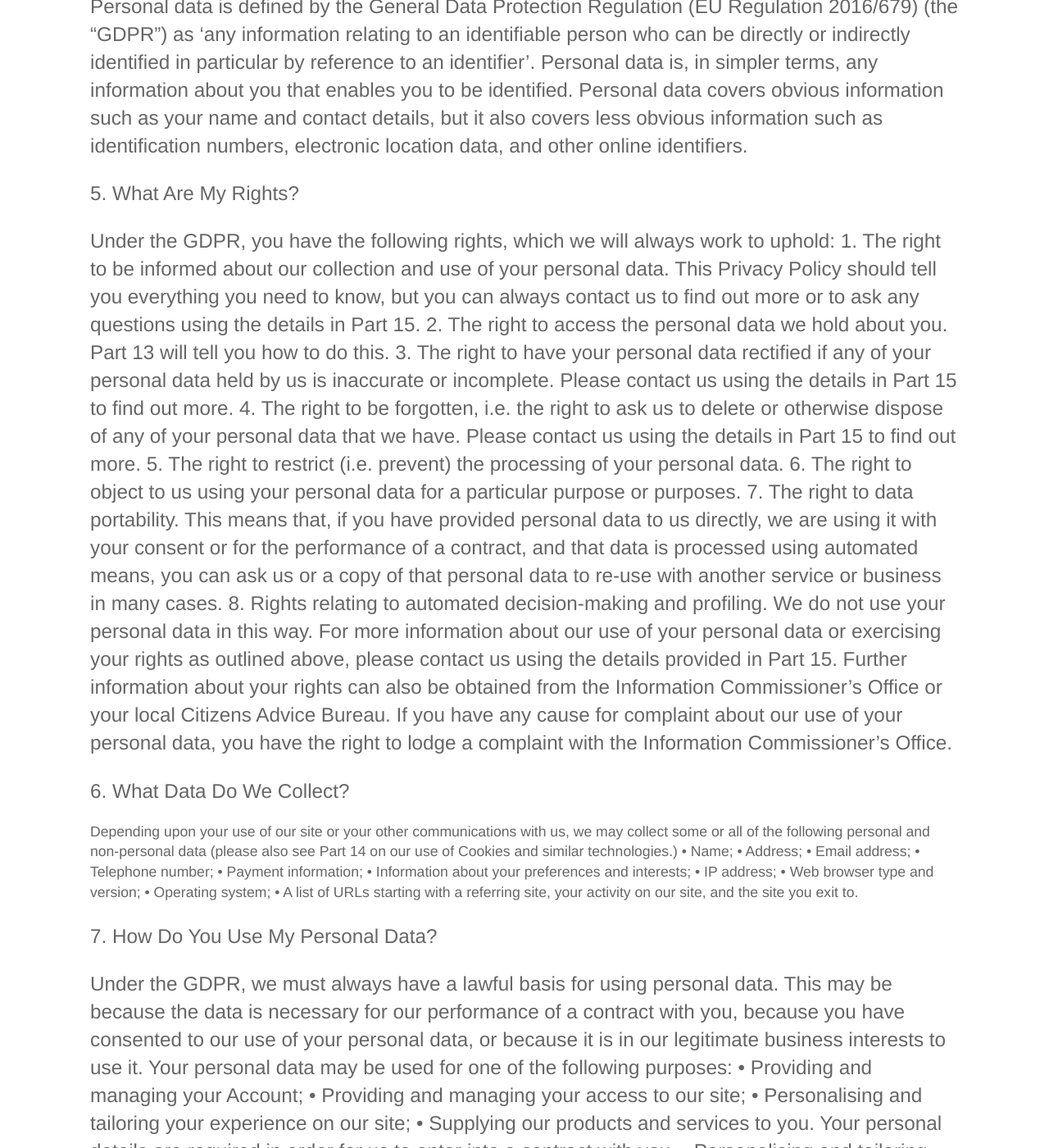
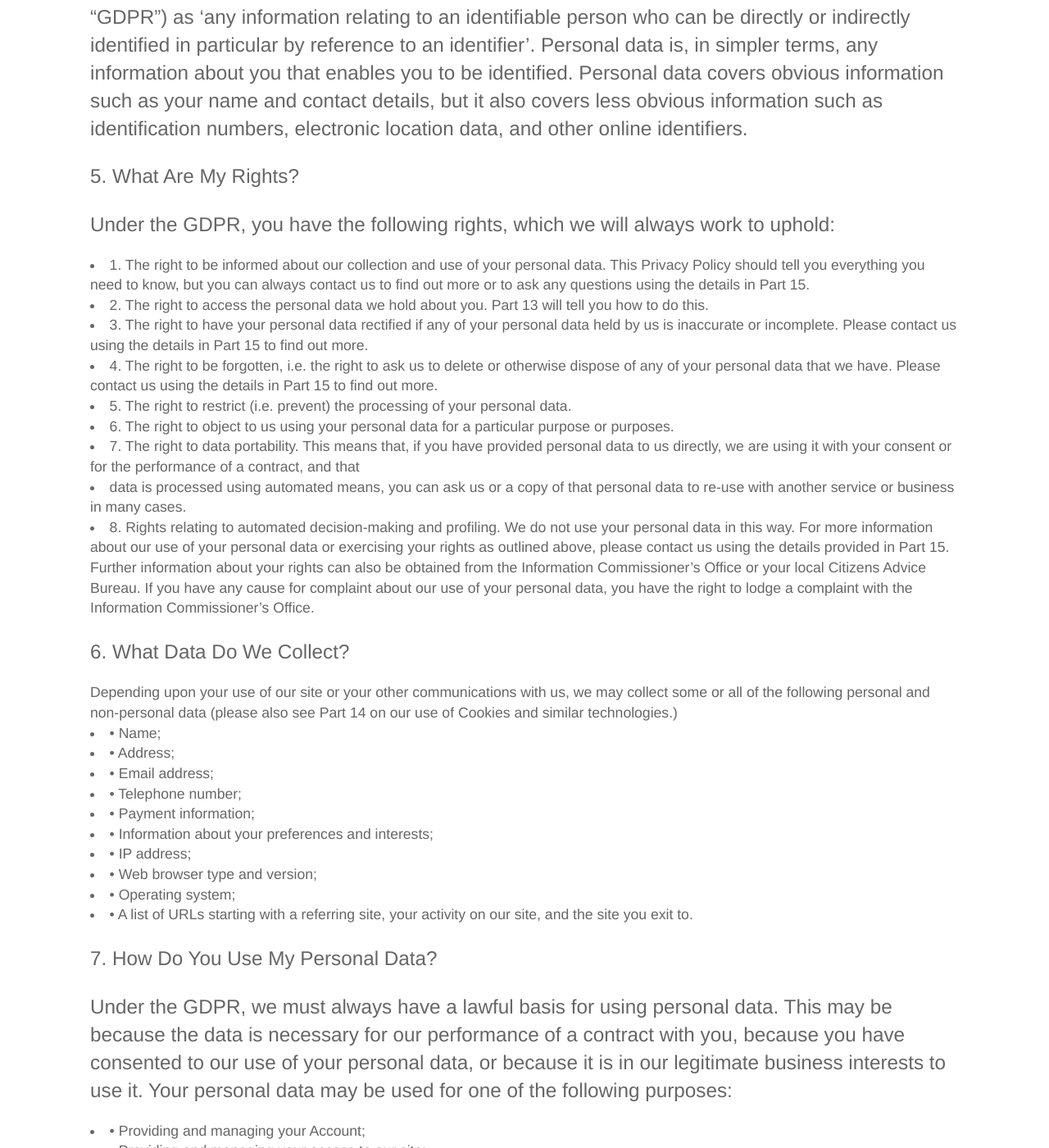
Before and after one commit to chriswilde1946/goodneighboursrp.org.uk, a Jekyll site: the page built from PrivacyPolicy.html, in a window 1280 px wide and 1400 px high, scrolled down 1516 px. Shown: the whole window at 82% size. Built offline with Jekyll 4.4.1, drawn with Linux system fonts in a browser that asks for light colours; some of the changed text lies outside the part shown.

Commit message:
Update PrivacyPolicy.html

```diff
--- a/PrivacyPolicy.html
+++ b/PrivacyPolicy.html
@@ -40,77 +40,78 @@
 				<p>5. What Are My Rights?</p>
 
 <p>Under the GDPR, you have the following rights, which we will always work to uphold:
-1.    The right to be informed about our collection and use of your personal data. This Privacy Policy should tell you everything you need to know, but you can always contact us to find out more or to ask any questions using the details in Part 15.
-2.    The right to access the personal data we hold about you. Part 13 will tell you how to do this.
-3.    The right to have your personal data rectified if any of your personal data held by us is inaccurate or incomplete. Please contact us using the details in Part 15 to find out more.
-4.    The right to be forgotten, i.e. the right to ask us to delete or otherwise dispose of any of your personal data that we have. Please contact us using the details in Part 15 to find out more.
-5.    The right to restrict (i.e. prevent) the processing of your personal data.
-6.    The right to object to us using your personal data for a particular purpose or purposes.
-7.    The right to data portability. This means that, if you have provided personal data to us directly, we are using it with your consent or for the performance of a contract, and that data is processed using automated means, you can ask us or a copy of that personal data to re-use with another service or business in many cases.
-8.    Rights relating to automated decision-making and profiling. We do not use your personal data in this way.
+<li>1.    The right to be informed about our collection and use of your personal data. This Privacy Policy should tell you everything you need to know, but you can always contact us to find out more or to ask any questions using the details in Part 15.
+<li>2.    The right to access the personal data we hold about you. Part 13 will tell you how to do this.
+<li>3.    The right to have your personal data rectified if any of your personal data held by us is inaccurate or incomplete. Please contact us using the details in Part 15 to find out more.
+<li>4.    The right to be forgotten, i.e. the right to ask us to delete or otherwise dispose of any of your personal data that we have. Please contact us using the details in Part 15 to find out more.
+<li>5.    The right to restrict (i.e. prevent) the processing of your personal data.
+<li>6.    The right to object to us using your personal data for a particular purpose or purposes.
+<li>7.    The right to data portability. This means that, if you have provided personal data to us directly, we are using it with your consent or for the performance of a contract, and that <li>data is processed using automated means, you can ask us or a copy of that personal data to re-use with another service or business in many cases.
+<li>8.    Rights relating to automated decision-making and profiling. We do not use your personal data in this way.
 For more information about our use of your personal data or exercising your rights as outlined above, please contact us using the details provided in Part 15.
 Further information about your rights can also be obtained from the Information Commissioner’s Office or your local Citizens Advice Bureau.
 If you have any cause for complaint about our use of your personal data, you have the right to lodge a complaint with the Information Commissioner’s Office.</p>
 				<p>6. What Data Do We Collect?</p>
 Depending upon your use of our site or your other communications with us, we may collect some or all of the following personal and non-personal data (please also see Part 14 on our use of Cookies and similar technologies.)
-•       Name;
-•       Address;
-•       Email address;
-•       Telephone number;
-•       Payment information;
-•       Information about your preferences and interests;
-•       IP address;
-•       Web browser type and version;
-•       Operating system;
-•       A list of URLs starting with a referring site, your activity on our site, and the site you exit to.</p>
+<li>•       Name;
+<li>•       Address;
+<li>•       Email address;
+<li>•       Telephone number;
+<li>•       Payment information;
+<li>•       Information about your preferences and interests;
+<li>•       IP address;
+<li>•       Web browser type and version;
+<li>•       Operating system;
+<li>•       A list of URLs starting with a referring site, your activity on our site, and the site you exit to.</p>
 				<p>7. How Do You Use My Personal Data?<p>
 Under the GDPR, we must always have a lawful basis for using personal data. This may be because the data is necessary for our performance of a contract with you, because you have consented to our use of your personal data, or because it is in our legitimate business interests to use it. Your personal data may be used for one of the following purposes:
-•       Providing and managing your Account;
-•       Providing and managing your access to our site;
-•       Personalising and tailoring your experience on our site;
-•       Supplying our products and services to you. Your personal details are required in order for us to enter into a contract with you.
-•       Personalising and tailoring our products and services for you.
-•       Communicating with you. This may include responding to emails or calls from you.
-•       Supplying you with information by email, text and post that you have opted-in to (you may unsubscribe or opt-out at any time by email, telephone or post).
-•       Analysing your use of our site and gathering feedback to enable us to continually our site and your user experience.
+<li>•       Providing and managing your Account;
+<li>•       Providing and managing your access to our site;
+<li>•       Personalising and tailoring your experience on our site;
+<li>•       Supplying our products and services to you. Your personal details are required in order for us to enter into a contract with you.
+<li>•       Personalising and tailoring our products and services for you.
+<li>•       Communicating with you. This may include responding to emails or calls from you.
+<li>•       Supplying you with information by email, text and post that you have opted-in to (you may unsubscribe or opt-out at any time by email, telephone or post).
+<li>•       Analysing your use of our site and gathering feedback to enable us to continually our site and your user experience.
 With your permission and/or where permitted by law, we may also use your personal data for marketing purposes, which may include contacting you by email, telephone, text message or post with information and news about our services. You will not be sent any unlawful marketing or spam. We will always work to fully protect your rights and comply with our obligations under the GDPR and the Privacy and Electronic Communications (EC Directive) Regulations 2003, and you will always have the opportunity to opt-out.
 				<p>8. How Long Will You Keep My Personal Data?<p>
 We will not keep your personal data for any longer than is necessary in light of the reason(s) for which it was first collected. Your personal data will therefore be kept for the following periods (or, where there is no fixed period, the following factors will be used to determine how long it is kept):
-•	General enquiries: up to two years
-•	For the duration of your contractual relationship with us plus up to two years, i.e. for as long as you remain our client, and then up to two years after the relationship is terminated.
-•	Additionally, personal details within, and relating to, financial transactions will be retained for six years from the end of the last company financial year they relate to, or longer if:
-o	they show a transaction that covers more than one of the Trust’s accounting periods
-o	the Trust has bought something from you that it expects to last more than 6 years, like equipment or machinery
-o	we sent our Tax Return late
-o	HMRC has started a compliance check into our Tax Return
-•	Personal data held in webserver logs is retained for no longer than three months.
+<li>•	General enquiries: up to two years
+<li>•	For the duration of your contractual relationship with us plus up to two years, i.e. for as long as you remain our client, and then up to two years after the relationship is
+<li>terminated.
+<li>•	Additionally, personal details within, and relating to, financial transactions will be retained for six years from the end of the last company financial year they relate to, or longer if:
+<&nbsp><li> o	they show a transaction that covers more than one of the Trust’s accounting periods
+<&nbsp><li>o	the Trust has bought something from you that it expects to last more than 6 years, like equipment or machinery
+<&nbsp><li>o	we sent our Tax Return late
+<&nbsp><li>o	HMRC has started a compliance check into our Tax Return
+<li>•	Personal data held in webserver logs is retained for no longer than three months.</p>
 				<p>9. How and Where Do You Store or Transfer My Personal Data?<p>
-We will store or transfer your personal data only in the EU. This means that it will be fully protected under the GDPR.
+We will store or transfer your personal data only in the EU. This means that it will be fully protected under the GDPR.</p>
 				<p>10. Do You Share My Personal Data?<p>
-We may contract with third parties to supply our services. These may include payment processing, domain registration, the provision of web hosting, email and other internet services, and marketing. In some cases, these third parties may require access to some or all of your personal data in order to supply a product or service.
+We may contract with third parties to supply our services. These may include payment processing, domain registration, the provision of web hosting, email and other internet services, and marketing. In some cases, these third parties may require access to some or all of your personal data in order to supply a product or service.</p>
 				<p>11. How Can I Control My Personal Data?<p>
-1.    In addition to your rights under the GDPR, set out in Part 5, when you submit personal data via our site you may be given options to restrict our use of your personal data. In particular, we aim to give you strong controls on our use of your data for direct marketing purposes (including the ability to opt-out of receiving emails from us at the point of providing your details.
-2.    You may also wish to sign up to one or more of the preference services operating in the UK: The Telephone Preference Service (“the TPS”), the Corporate Telephone Preference Service (“the CTPS”), and the Mailing Preference Service (“the MPS”). These may help to prevent you receiving unsolicited marketing. Please note, however, that these services will not prevent you from receiving marketing communications that you have consented to receiving.
+<li>1.    In addition to your rights under the GDPR, set out in Part 5, when you submit personal data via our site you may be given options to restrict our use of your personal data. In particular, we aim to give you strong controls on our use of your data for direct marketing purposes (including the ability to opt-out of receiving emails from us at the point of providing your details.
+<li>2.    You may also wish to sign up to one or more of the preference services operating in the UK: The Telephone Preference Service (“the TPS”), the Corporate Telephone Preference Service (“the CTPS”), and the Mailing Preference Service (“the MPS”). These may help to prevent you receiving unsolicited marketing. Please note, however, that these services will not prevent you from receiving marketing communications that you have consented to receiving.</p>
 				<p>12. Can I Withhold Information?<p>
 You may access certain areas of our site without providing any personal data at all. However, to use all features and functions available on our site you may be required to submit or allow for the collection of certain data.
-You may restrict our use of Cookies. For more information, see Part 14.
+You may restrict our use of Cookies. For more information, see Part 14.</p>
 				<p>13. How Can I Access My Personal Data?<p>
 If you want to know what personal data we have about you, you can ask us for details of that personal data and for a copy of it (where any such personal data is held). This is known as a “subject access request”.
 All subject access requests should be made in writing and sent to the email or postal addresses shown in Part 15.
 There is not normally any charge for a subject access request. If your request is ‘manifestly unfounded or excessive’ (for example, if you make repetitive requests) a fee may be charged to cover our administrative costs in responding.
-We will respond to your subject access request within 28 days and no longer than one month after receiving it. Normally, we aim to provide a complete response, including a copy of your personal data within that time. In some cases, however, particularly if your request is more complex, more time may be required up to a maximum of three months from the date we receive your request. You will be kept fully informed of our progress.
+We will respond to your subject access request within 28 days and no longer than one month after receiving it. Normally, we aim to provide a complete response, including a copy of your personal data within that time. In some cases, however, particularly if your request is more complex, more time may be required up to a maximum of three months from the date we receive your request. You will be kept fully informed of our progress.</p>
 				<p>14. How Do You Use Cookies?<p>
 Our site may place and access certain first-party Cookies on your computer or device. First-party Cookies are those placed directly by us and are used only by us. We use Cookies to facilitate and improve your experience of our Site and to provide and improve our products and services. In addition, our Site uses analytics services provided by Google Analytics, which also use Cookies. Website analytics refers to a set of tools used to collect and analyse usage statistics, enabling us to better understand how people use our Site.
 All Cookies used by and on our Site are used in accordance with current Cookie Law.
-You can choose to enable or disable Cookies in your internet browser. Most internet browsers also enable you to choose whether you wish to disable all Cookies or only third-party Cookies. By default, most internet browsers accept Cookies, but this can be changed. For further details, please consult the help menu in your internet browser or the documentation that came with your device.
+You can choose to enable or disable Cookies in your internet browser. Most internet browsers also enable you to choose whether you wish to disable all Cookies or only third-party Cookies. By default, most internet browsers accept Cookies, but this can be changed. For further details, please consult the help menu in your internet browser or the documentation that came with your device.</p>
 				<p>15. How Do I Contact You?<p>
 To contact us about anything to do with your personal data and data protection, including to make a subject access request, please use the following details:
-Email address: coordinator@rnwpgoodneighbours.org.uk
-Postal Address:
- Rural North West Peterborough Good Neighbours Trust
-5, Church Hill
-Castor
-PE5 7AU
+<li>Email address: coordinator@rnwpgoodneighbours.org.uk
+<li>Postal Address:
+ <li>Rural North West Peterborough Good Neighbours Trust
+<li>5, Church Hill
+<li>Castor
+<li>PE5 7AU</p>
 
 				<p>16. Changes to this Privacy Policy<p>
 We may change this Privacy Notice from time to time. This may be necessary, for example, if the law changes, or if we change our business in a way that affects personal data protection.
```
Also changed, not shown: other parts of PrivacyPolicy.html (+7 -7 lines).
